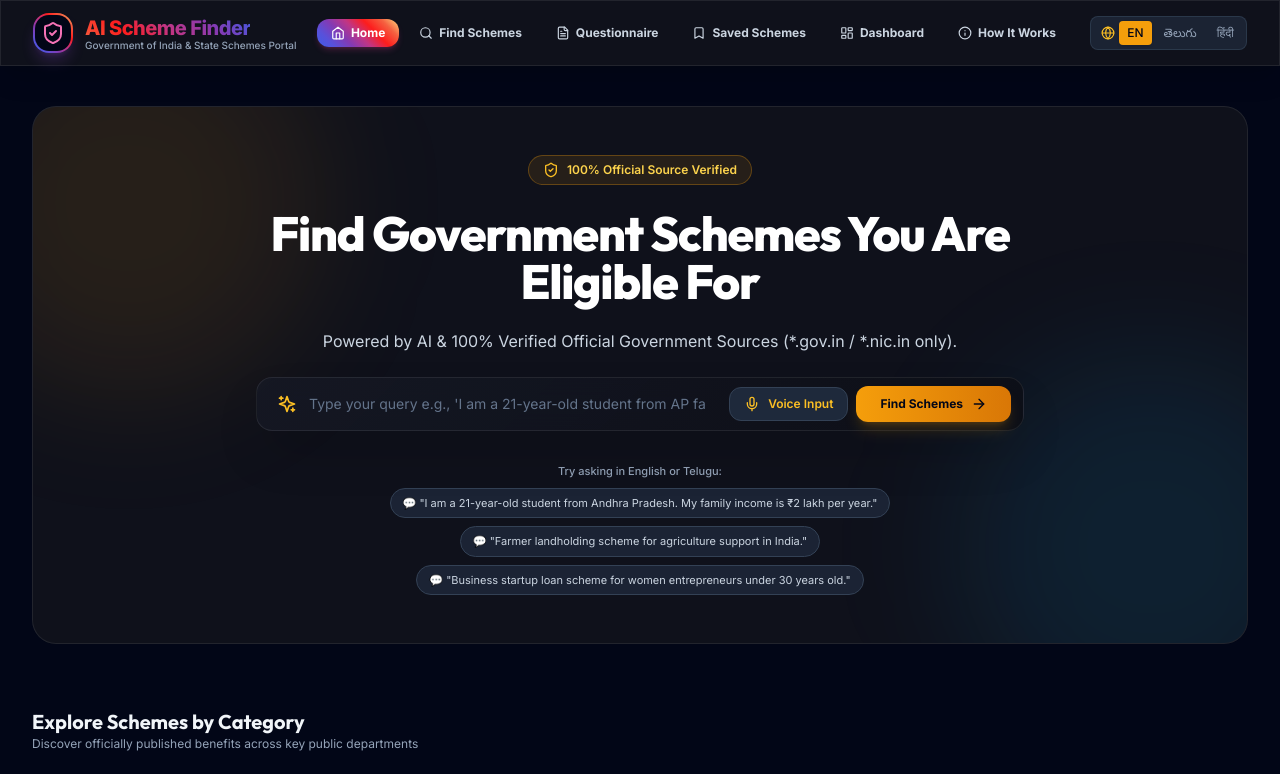
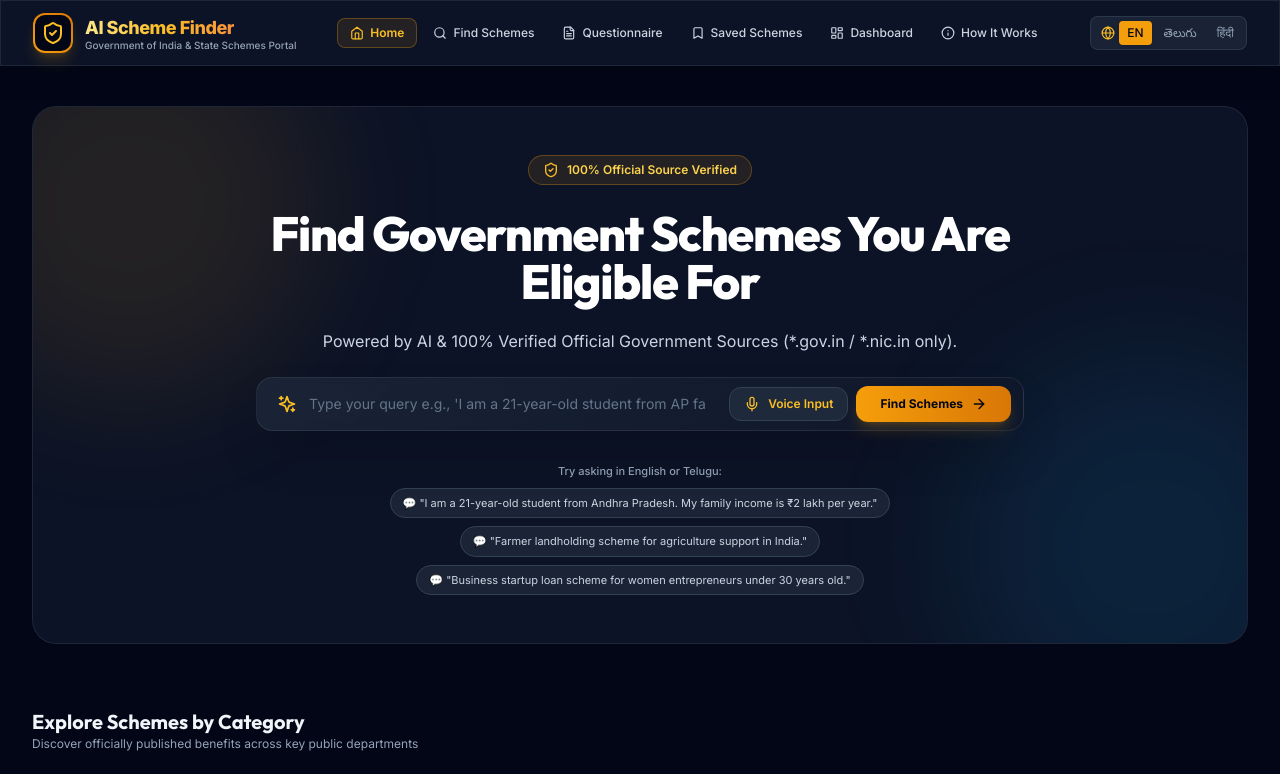
Before and after one commit to Venkatadri9119/Govt-Schem-finder, a React (Vite) app in the folder frontend/: page / in a window 1280 px wide. Shown: the top 774 px of the page. Built offline with nearby package versions, Linux system fonts and the light colour scheme.

Commit message:
Restored clean, professional official Indian Government digital portal theme

```diff
--- a/frontend/src/components/Navbar.jsx
+++ b/frontend/src/components/Navbar.jsx
@@ -14,22 +14,22 @@ export const Navbar = () => {
   const isActive = (path) => location.pathname === path;
 
   return (
-    <header className="sticky top-0 z-50 glass-panel border-b border-slate-800/80 shadow-xl transition-colors">
+    <header className="sticky top-0 z-50 glass-panel border-b border-slate-800 shadow-xl">
       <div className="max-w-7xl mx-auto px-4 sm:px-6 lg:px-8 h-16 flex items-center justify-between">
 
-        {/* Brand / Logo - Instagram Gradient Ring */}
+        {/* Brand / Logo */}
         <Link to="/" className="flex items-center gap-2.5 sm:gap-3 group shrink-0">
-          <div className="w-9 h-9 sm:w-10 sm:h-10 rounded-2xl insta-gradient-bg p-0.5 shadow-lg shadow-purple-500/20 group-hover:scale-105 transition-all">
-            <div className="w-full h-full bg-slate-950 rounded-[14px] flex items-center justify-center">
-              <ShieldCheck className="w-5 h-5 sm:w-6 sm:h-6 text-pink-400" />
+          <div className="w-9 h-9 sm:w-10 sm:h-10 rounded-xl bg-gradient-to-tr from-amber-500 to-amber-600 p-0.5 shadow-lg shadow-amber-500/20 group-hover:scale-105 transition-all">
+            <div className="w-full h-full bg-slate-950 rounded-[10px] flex items-center justify-center">
+              <ShieldCheck className="w-5 h-5 sm:w-6 sm:h-6 text-amber-400" />
             </div>
           </div>
           <div>
             <div className="flex items-center gap-1.5 sm:gap-2">
-              <span className="font-extrabold text-base sm:text-xl tracking-tight insta-gradient-text">
+              <span className="font-extrabold text-base sm:text-lg tracking-tight bg-gradient-to-r from-amber-200 via-amber-400 to-orange-400 bg-clip-text text-transparent">
                 AI Scheme Finder
               </span>
-              <span className="hidden xs:inline-block px-2 py-0.5 rounded-full text-[9px] sm:text-[10px] font-extrabold bg-gradient-to-r from-pink-500/20 to-purple-500/20 text-pink-300 border border-pink-500/30">
+              <span className="hidden xs:inline-block px-2 py-0.5 rounded text-[9px] sm:text-[10px] font-bold bg-emerald-500/20 text-emerald-300 border border-emerald-500/30">
                 100% GOV VERIFIED
               </span>
             </div>
@@ -40,11 +40,11 @@ export const Navbar = () => {
         </Link>
 
         {/* Desktop Navigation Links */}
-        <nav className="hidden lg:flex items-center gap-1.5">
+        <nav className="hidden lg:flex items-center gap-1">
           <Link
             to="/"
-            className={`px-3.5 py-1.5 rounded-xl text-xs font-bold flex items-center gap-1.5 transition-all ${
-              isActive('/') ? 'insta-gradient-bg text-white shadow-md shadow-pink-500/20' : 'text-slate-300 hover:text-white hover:bg-slate-800/60'
+            className={`px-3 py-1.5 rounded-lg text-xs font-medium flex items-center gap-1.5 transition-all ${
+              isActive('/') ? 'bg-amber-500/10 text-amber-400 border border-amber-500/30 font-semibold' : 'text-slate-300 hover:text-white hover:bg-slate-800/60'
             }`}
           >
             <Home className="w-3.5 h-3.5" />
@@ -53,8 +53,8 @@ export const Navbar = () => {
 
           <Link
             to="/find"
-            className={`px-3.5 py-1.5 rounded-xl text-xs font-bold flex items-center gap-1.5 transition-all ${
-              isActive('/find') ? 'insta-gradient-bg text-white shadow-md shadow-pink-500/20' : 'text-slate-300 hover:text-white hover:bg-slate-800/60'
+            className={`px-3 py-1.5 rounded-lg text-xs font-medium flex items-center gap-1.5 transition-all ${
+              isActive('/find') ? 'bg-amber-500/10 text-amber-400 border border-amber-500/30 font-semibold' : 'text-slate-300 hover:text-white hover:bg-slate-800/60'
             }`}
           >
             <Search className="w-3.5 h-3.5" />
@@ -63,8 +63,8 @@ export const Navbar = () => {
 
           <Link
             to="/questionnaire"
-            className={`px-3.5 py-1.5 rounded-xl text-xs font-bold flex items-center gap-1.5 transition-all ${
-              isActive('/questionnaire') ? 'insta-gradient-bg text-white shadow-md shadow-pink-500/20' : 'text-slate-300 hover:text-white hover:bg-slate-800/60'
+            className={`px-3 py-1.5 rounded-lg text-xs font-medium flex items-center gap-1.5 transition-all ${
+              isActive('/questionnaire') ? 'bg-amber-500/10 text-amber-400 border border-amber-500/30 font-semibold' : 'text-slate-300 hover:text-white hover:bg-slate-800/60'
             }`}
           >
             <FileText className="w-3.5 h-3.5" />
@@ -73,14 +73,14 @@ export const Navbar = () => {
 
           <Link
             to="/saved"
-            className={`px-3.5 py-1.5 rounded-xl text-xs font-bold flex items-center gap-1.5 transition-all relative ${
-              isActive('/saved') ? 'insta-gradient-bg text-white shadow-md shadow-pink-500/20' : 'text-slate-300 hover:text-white hover:bg-slate-800/60'
+            className={`px-3 py-1.5 rounded-lg text-xs font-medium flex items-center gap-1.5 transition-all relative ${
+              isActive('/saved') ? 'bg-amber-500/10 text-amber-400 border border-amber-500/30 font-semibold' : 'text-slate-300 hover:text-white hover:bg-slate-800/60'
             }`}
           >
             <Bookmark className="w-3.5 h-3.5" />
             <span>{t('navSaved')}</span>
             {savedSchemeIds.length > 0 && (
-              <span className="w-4 h-4 rounded-full bg-pink-500 text-white text-[10px] font-extrabold flex items-center justify-center">
+              <span className="w-4 h-4 rounded-full bg-amber-500 text-slate-950 text-[10px] font-bold flex items-center justify-center">
                 {savedSchemeIds.length}
               </span>
             )}
@@ -88,8 +88,8 @@ export const Navbar = () => {
 
           <Link
             to="/dashboard"
-            className={`px-3.5 py-1.5 rounded-xl text-xs font-bold flex items-center gap-1.5 transition-all ${
-              isActive('/dashboard') ? 'insta-gradient-bg text-white shadow-md shadow-pink-500/20' : 'text-slate-300 hover:text-white hover:bg-slate-800/60'
+            className={`px-3 py-1.5 rounded-lg text-xs font-medium flex items-center gap-1.5 transition-all ${
+              isActive('/dashboard') ? 'bg-amber-500/10 text-amber-400 border border-amber-500/30 font-semibold' : 'text-slate-300 hover:text-white hover:bg-slate-800/60'
             }`}
           >
             <LayoutDashboard className="w-3.5 h-3.5" />
@@ -98,8 +98,8 @@ export const Navbar = () => {
 
           <Link
             to="/about"
-            className={`px-3.5 py-1.5 rounded-xl text-xs font-bold flex items-center gap-1.5 transition-all ${
-              isActive('/about') ? 'insta-gradient-bg text-white shadow-md shadow-pink-500/20' : 'text-slate-300 hover:text-white hover:bg-slate-800/60'
+            className={`px-3 py-1.5 rounded-lg text-xs font-medium flex items-center gap-1.5 transition-all ${
+              isActive('/about') ? 'bg-amber-500/10 text-amber-400 border border-amber-500/30 font-semibold' : 'text-slate-300 hover:text-white hover:bg-slate-800/60'
             }`}
           >
             <Info className="w-3.5 h-3.5" />
@@ -107,7 +107,7 @@ export const Navbar = () => {
           </Link>
         </nav>
 
-        {/* Right Controls: Language Selector + Mobile Hamburger */}
+        {/* Right Section: Language Selector + Mobile Hamburger */}
         <div className="flex items-center gap-2 sm:gap-3">
           <LanguageSelector />
 
@@ -117,7 +117,7 @@ export const Navbar = () => {
             className="lg:hidden p-2 rounded-xl bg-slate-800 text-slate-300 hover:text-white hover:bg-slate-700 border border-slate-700 transition-all"
             aria-label="Toggle Navigation Menu"
           >
-            {mobileMenuOpen ? <X className="w-5 h-5 text-pink-400" /> : <Menu className="w-5 h-5 text-purple-400" />}
+            {mobileMenuOpen ? <X className="w-5 h-5 text-amber-400" /> : <Menu className="w-5 h-5 text-amber-400" />}
           </button>
         </div>
 
@@ -130,10 +130,10 @@ export const Navbar = () => {
             to="/"
             onClick={() => setMobileMenuOpen(false)}
             className={`px-4 py-3 rounded-xl text-xs font-bold flex items-center gap-3 transition-all ${
-              isActive('/') ? 'insta-gradient-bg text-white' : 'text-slate-300 hover:bg-slate-900'
+              isActive('/') ? 'bg-amber-500/20 text-amber-400 border border-amber-500/30' : 'text-slate-300 hover:bg-slate-900'
             }`}
           >
-            <Home className="w-4 h-4 text-pink-400" />
+            <Home className="w-4 h-4 text-amber-400" />
             <span>{t('navHome')}</span>
           </Link>
 
@@ -141,10 +141,10 @@ export const Navbar = () => {
             to="/find"
             onClick={() => setMobileMenuOpen(false)}
             className={`px-4 py-3 rounded-xl text-xs font-bold flex items-center gap-3 transition-all ${
-              isActive('/find') ? 'insta-gradient-bg text-white' : 'text-slate-300 hover:bg-slate-900'
+              isActive('/find') ? 'bg-amber-500/20 text-amber-400 border border-amber-500/30' : 'text-slate-300 hover:bg-slate-900'
             }`}
           >
-            <Search className="w-4 h-4 text-pink-400" />
+            <Search className="w-4 h-4 text-amber-400" />
             <span>{t('navFindSchemes')}</span>
           </Link>
 
@@ -152,10 +152,10 @@ export const Navbar = () => {
             to="/questionnaire"
             onClick={() => setMobileMenuOpen(false)}
             className={`px-4 py-3 rounded-xl text-xs font-bold flex items-center gap-3 transition-all ${
-              isActive('/questionnaire') ? 'insta-gradient-bg text-white' : 'text-slate-300 hover:bg-slate-900'
+              isActive('/questionnaire') ? 'bg-amber-500/20 text-amber-400 border border-amber-500/30' : 'text-slate-300 hover:bg-slate-900'
             }`}
           >
-            <FileText className="w-4 h-4 text-pink-400" />
+            <FileText className="w-4 h-4 text-amber-400" />
             <span>{t('navQuestionnaire')}</span>
           </Link>
 
@@ -163,15 +163,15 @@ export const Navbar = () => {
             to="/saved"
             onClick={() => setMobileMenuOpen(false)}
             className={`px-4 py-3 rounded-xl text-xs font-bold flex items-center justify-between transition-all ${
-              isActive('/saved') ? 'insta-gradient-bg text-white' : 'text-slate-300 hover:bg-slate-900'
+              isActive('/saved') ? 'bg-amber-500/20 text-amber-400 border border-amber-500/30' : 'text-slate-300 hover:bg-slate-900'
             }`}
           >
             <div className="flex items-center gap-3">
-              <Bookmark className="w-4 h-4 text-pink-400" />
+              <Bookmark className="w-4 h-4 text-amber-400" />
               <span>{t('navSaved')}</span>
             </div>
             {savedSchemeIds.length > 0 && (
-              <span className="w-5 h-5 rounded-full bg-pink-500 text-white text-[11px] font-extrabold flex items-center justify-center">
+              <span className="w-5 h-5 rounded-full bg-amber-500 text-slate-950 text-[11px] font-bold flex items-center justify-center">
                 {savedSchemeIds.length}
               </span>
             )}
@@ -181,10 +181,10 @@ export const Navbar = () => {
             to="/dashboard"
             onClick={() => setMobileMenuOpen(false)}
             className={`px-4 py-3 rounded-xl text-xs font-bold flex items-center gap-3 transition-all ${
-              isActive('/dashboard') ? 'insta-gradient-bg text-white' : 'text-slate-300 hover:bg-slate-900'
+              isActive('/dashboard') ? 'bg-amber-500/20 text-amber-400 border border-amber-500/30' : 'text-slate-300 hover:bg-slate-900'
             }`}
           >
-            <LayoutDashboard className="w-4 h-4 text-pink-400" />
+            <LayoutDashboard className="w-4 h-4 text-amber-400" />
             <span>{t('navDashboard')}</span>
           </Link>
 
@@ -192,10 +192,10 @@ export const Navbar = () => {
             to="/about"
             onClick={() => setMobileMenuOpen(false)}
             className={`px-4 py-3 rounded-xl text-xs font-bold flex items-center gap-3 transition-all ${
-              isActive('/about') ? 'insta-gradient-bg text-white' : 'text-slate-300 hover:bg-slate-900'
+              isActive('/about') ? 'bg-amber-500/20 text-amber-400 border border-amber-500/30' : 'text-slate-300 hover:bg-slate-900'
             }`}
           >
-            <Info className="w-4 h-4 text-pink-400" />
+            <Info className="w-4 h-4 text-amber-400" />
             <span>{t('navAbout')}</span>
           </Link>
         </div>
--- a/frontend/src/index.css
+++ b/frontend/src/index.css
@@ -4,13 +4,12 @@
 
 @layer base {
   body {
-    background-color: #0b0c10;
+    background-color: #0b1120;
     color: #f1f5f9;
+    font-family: 'Inter', sans-serif;
     background-image:
-      radial-gradient(at 0% 0%, rgba(131, 58, 180, 0.14) 0px, transparent 50%),
-      radial-gradient(at 100% 0%, rgba(253, 29, 29, 0.12) 0px, transparent 50%),
-      radial-gradient(at 100% 100%, rgba(245, 96, 64, 0.10) 0px, transparent 50%),
-      radial-gradient(at 0% 100%, rgba(64, 93, 230, 0.12) 0px, transparent 50%);
+      radial-gradient(at 0% 0%, rgba(11, 60, 93, 0.15) 0px, transparent 50%),
+      radial-gradient(at 100% 100%, rgba(5, 150, 105, 0.08) 0px, transparent 50%);
     background-attachment: fixed;
   }
 
@@ -19,43 +18,25 @@
   }
 }
 
-/* Instagram Signature Sunset Gradient Helpers */
-.insta-gradient-bg {
-  background: linear-gradient(45deg, #405de6, #5851db, #833ab4, #c13584, #fd1d1d, #f56040, #ffdc80);
-}
-
-.insta-gradient-text {
-  background: linear-gradient(45deg, #f56040, #fd1d1d, #c13584, #833ab4, #405de6);
-  -webkit-background-clip: text;
-  -webkit-text-fill-color: transparent;
-}
-
-.insta-border-gradient {
-  border: 1px solid transparent;
-  background-image: linear-gradient(#12141d, #12141d), linear-gradient(45deg, #405de6, #833ab4, #fd1d1d, #ffdc80);
-  background-origin: border-box;
-  background-clip: padding-box, border-box;
-}
-
-/* Glassmorphic Panel Styles */
+/* Official Clean Glassmorphism */
 .glass-panel {
-  background: rgba(18, 20, 29, 0.85);
-  backdrop-filter: blur(20px);
-  -webkit-backdrop-filter: blur(20px);
+  background: rgba(15, 23, 42, 0.85);
+  backdrop-filter: blur(16px);
+  -webkit-backdrop-filter: blur(16px);
   border: 1px solid rgba(255, 255, 255, 0.08);
 }
 
 .glass-card {
-  background: linear-gradient(135deg, rgba(22, 25, 38, 0.8) 0%, rgba(12, 14, 22, 0.9) 100%);
-  backdrop-filter: blur(20px);
+  background: linear-gradient(135deg, rgba(30, 41, 59, 0.75) 0%, rgba(15, 23, 42, 0.85) 100%);
+  backdrop-filter: blur(16px);
   border: 1px solid rgba(255, 255, 255, 0.08);
   transition: all 0.25s cubic-bezier(0.4, 0, 0.2, 1);
 }
 
 .glass-card:hover {
-  border-color: rgba(253, 29, 29, 0.5);
+  border-color: rgba(245, 158, 11, 0.4);
   transform: translateY(-2px);
-  box-shadow: 0 16px 36px -10px rgba(131, 58, 180, 0.35), 0 0 25px -5px rgba(253, 29, 29, 0.25);
+  box-shadow: 0 12px 30px -10px rgba(0, 0, 0, 0.5);
 }
 
 /* Smooth Badges & Subtle Pulsing */
@@ -74,9 +55,12 @@
   height: 8px;
 }
 ::-webkit-scrollbar-track {
-  background: transparent;
+  background: #090d16;
 }
 ::-webkit-scrollbar-thumb {
-  background: #334155;
+  background: #1e293b;
   border-radius: 4px;
 }
+::-webkit-scrollbar-thumb:hover {
+  background: #334155;
+}
--- a/frontend/tailwind.config.js
+++ b/frontend/tailwind.config.js
@@ -7,17 +7,15 @@ export default {
   theme: {
     extend: {
       colors: {
-        insta: {
-          purple: "#833ab4",
-          magenta: "#c13584",
-          red: "#fd1d1d",
-          orange: "#f56040",
-          yellow: "#ffdc80",
-          blue: "#405de6",
-          royal: "#5851db",
-          dark: "#0b0c10",
-          cardDark: "#12141d",
-          light: "#fafafa"
+        gov: {
+          blue: "#0b3c5d",
+          navy: "#1d2731",
+          gold: "#d9b310",
+          sky: "#328cc1",
+          light: "#f8fafc",
+          emerald: "#059669",
+          amber: "#d97706",
+          rose: "#e11d48"
         }
       },
       fontFamily: {
```
Also changed, not shown: frontend/src/components/MatchScoreBadge.jsx (+5 -5 lines), frontend/src/components/SchemeCard.jsx (+23 -23 lines), 5 other files (tests, documents, lock files or other folders).
